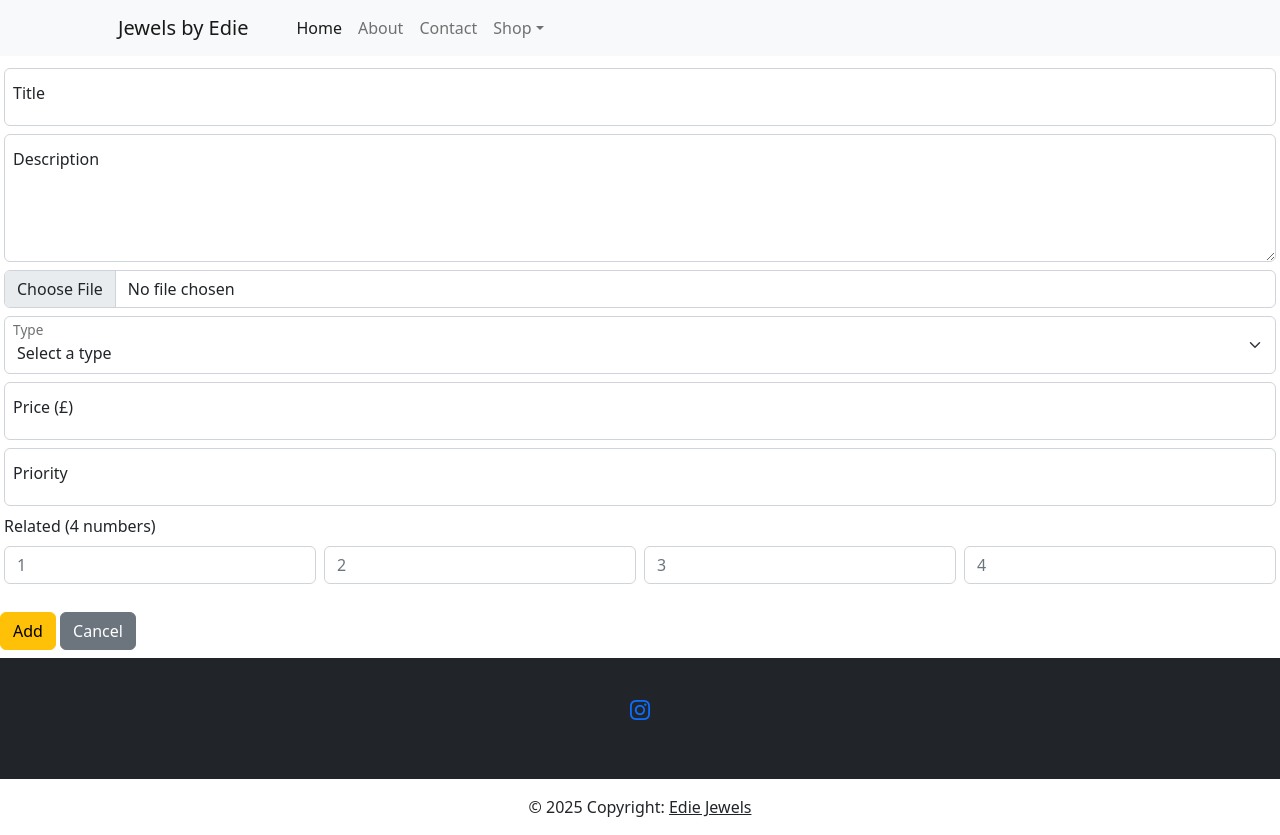
After one commit to coder-72/website, a Flask app: page /admin/add in a window 1280 px wide. The commit adds this page. Run offline with Flask 3, Linux system fonts and the light colour scheme; some libraries are stand-ins or nearby versions.

Commit message:
fully working with filler info

```diff
--- a/database.py
+++ b/database.py
@@ -71,13 +71,13 @@ def item_to_card(i):
     description = i["description"]
     price = i["price"]
     related = i["related"]
-    image = i["image"]
+    image = base64.b64encode(i["image"]).decode("utf-8")
     date = datetime.fromtimestamp(int(i["date"])).strftime("%m/%d/%Y")
     html = f"""
                 <div class="col mb-5">
                                 <div class="card h-100">
                                     <!-- Product image-->
-                                    <img class="card-img-top" src="{{ url_for(('static'), filename='assets/download.png')}}" alt="..." />
+                                    <img class="card-img-top" src="data:application/octet-stream;base64,{ image }" alt="..." />
                                     <!-- Product details-->
                                     <div class="card-body p-4">
                                         <div class="text-center">
@@ -103,18 +103,21 @@ def item_to_page(i):
     description = i["description"]
     price = i["price"]
     related = i["related"]
-    image = i["image"]
+    image = base64.b64encode(i["image"]).decode("utf-8")
     date = datetime.fromtimestamp(int(i["date"])).strftime("%m/%d/%Y")
     r_html = ""
     for r in related:
-        r_html += item_to_card(item(id))
+        if r != "" and isinstance(r, int):
+            r_html += f"""
+        r_html += item_to_card(item(int(id)))
+        """
 
 
     html = f"""
         <section class="py-5">
             <div class="container px-4 px-lg-5 my-5">
                 <div class="row gx-4 gx-lg-5 align-items-center">
-                    <div class="col-md-6"><img class="card-img-top mb-5 mb-md-0" src="https://dummyimage.com/600x700/dee2e6/6c757d.jpg" alt="..." /></div>
+                    <div class="col-md-6"><img class="card-img-top mb-5 mb-md-0" src="data:application/octet-stream;base64,{ image }" alt="..." /></div>
                     <div class="col-md-6">
                         <div class="small mb-1">ID: {id}</div>
                         <h1 class="display-5 fw-bolder">{title}</h1>
@@ -159,7 +162,7 @@ def get_new(lim=5):
     cursor = conn.cursor(cursor_factory=RealDictCursor)
 
     # execute sql and get results
-    cursor.execute("SELECT * FROM items ORDER BY date DESC LIMIT %s", [lim])
+    cursor.execute("SELECT * FROM items ORDER BY date DESC LIMIT %s;", (lim,))
     items = cursor.fetchall()
 
     # close cursor and connection
@@ -167,4 +170,13 @@ def get_new(lim=5):
 
     return items
 
+def delete(id):
+    cursor = conn.cursor(cursor_factory=RealDictCursor)
+
+    # execute sql and get results
+    cursor.execute("DELETE FROM items WHERE id = %s;", (id,))
+
+    # close cursor and connection
+    cursor.close()
+
 #add_item("test title", "test description description would go here", 10.001, "1,2,3,4", 1, get_bits(), )
--- a/main.py
+++ b/main.py
@@ -1,4 +1,5 @@
 import flask
+import admin
 import database
 from werkzeug.exceptions import HTTPException
 app = flask.Flask(__name__)
@@ -22,26 +23,31 @@ def shop(name:str):
     title = ""
     description = ""
     image = ""
-    items = database.get_items(name)
-    html += database.items_to_cards(items)
+    t = ""
     match name:
         case "other":
             title = "other"
             description = "jewelry"
             image = "assets/download.png"
+            t="other"
         case "necklaces":
             title = "necklace"
             description = "necklace"
             image = "assets/download.png"
+            t = "necklace"
         case "bracelets":
             title = "bracelet"
             description = "bracelet"
             image = "assets/download.png"
+            t = "bracelet"
         case _:
             title = "other"
             description = "other"
             image = "assets/download.png"
-    return flask.render_template("shop.html", items=html, title=title, subtitle=description, background_url=image)
+            t = "other"
+    items = database.get_items(title)
+    html += database.items_to_cards(items)
+    return flask.render_template("shop.html", items=html, title=title, subtitle=description, background_url=flask.url_for("static", filename=image))
 
 @app.route('/shop')
 def shop_all():
@@ -68,6 +74,38 @@ def error_handler(error):
 def about():
     return flask.render_template("about.html")
 
+@app.route('/admin/delete', methods=['POST'])
+def delete_item():
+    id = flask.request.form.get("id")
+    database.delete(id)
+    return flask.redirect(flask.url_for("dashboard"))
+
+@app.route('/admin/add', methods=['GET', 'POST'])
+def add_item():
+    if flask.request.method == "GET":
+        return flask.render_template("add.html")
+    else:
+        form = flask.request.form
+        title = form.get("title")
+        description = form.get("description")
+        image = flask.request.files.get("image").read()
+        t = form.get("type")
+        price = form.get("price")
+        priority = form.get("priority")
+        related = str([form.get("related1"), form.get("related2"), form.get("related3"), form.get("related4")])
+        database.add_item(title, description, float(price) ,str(related), float(priority),  image, str(t))
+        return flask.redirect(flask.url_for("dashboard"))
+
+
+@app.route('/admin')
+def dashboard():
+    html = admin.items_to_list(database.get_all())
+    return flask.render_template("admin dashboard.html", html=html)
+
+@app.route('/contact')
+def contact():
+    return flask.render_template("contact.html")
+
 #run app
 if __name__ == "__main__":
     app.run(host='0.0.0.0')
--- /dev/null
+++ b/templates/add.html
@@ -0,0 +1,71 @@
+{% extends 'base.html' %}
+{% block content %}
+<form id="addForm" class="needs-validation mb-2 mt-2" method="post" action="{{ url_for('add_item') }}" enctype="multipart/form-data" novalidate>
+    <div class="form-floating p-1 has-validation">
+        <input type="text" class="form-control" id="title" placeholder="Title" name="title" required>
+        <label for="title">Title</label>
+        <div class="invalid-feedback">Title is required.</div>
+    </div>
+
+    <div class="form-floating p-1 has-validation">
+        <textarea class="form-control" id="description" placeholder="Description" name="description" style="height: 8rem" required></textarea>
+        <label for="description">Description</label>
+        <div class="invalid-feedback">Description is required.</div>
+    </div>
+
+    <div class="form p-1 has-validation">
+        <input class="form-control" id="image" type="file" name="image" accept="image/*" required>
+        <div class="invalid-feedback">Please select an image file.</div>
+    </div>
+
+    <div class="form-floating p-1 has-validation">
+        <select class="form-select" id="type" name="type" required>
+            <option value="" selected disabled>Select a type</option>
+            <option value="bracelet">Bracelet</option>
+            <option value="necklace">Necklace</option>
+            <option value="other">Other</option>
+        </select>
+        <label for="type">Type</label>
+        <div class="invalid-feedback">Please choose a type.</div>
+    </div>
+
+    <div class="form-floating p-1 has-validation">
+        <input type="number" step="0.01" class="form-control" id="price" placeholder="Price" name="price" required>
+        <label for="price">Price (£)</label>
+        <div class="invalid-feedback">Please enter a valid price.</div>
+    </div>
+
+    <div class="form-floating p-1 has-validation">
+        <input type="number" step="1" class="form-control" id="priority" placeholder="Priority" name="priority" required>
+        <label for="priority">Priority</label>
+        <div class="invalid-feedback">Priority is required.</div>
+    </div>
+
+    <div class="p-1 has-validation">
+        <label class="form-label">Related (4 numbers)</label>
+        <div class="row g-2">
+            <div class="col-3">
+                <input type="number" class="form-control" id="related1" name="related1" placeholder="1">
+            </div>
+            <div class="col-3">
+                <input type="number" class="form-control" id="related2" name="related2" placeholder="2">
+            </div>
+            <div class="col-3">
+                <input type="number" class="form-control" id="related3" name="related3" placeholder="3">
+            </div>
+            <div class="col-3">
+                <input type="number" class="form-control" id="related4" name="related4" placeholder="4">
+            </div>
+        </div>
+        <div class="invalid-feedback">Please enter valid related numbers.</div>
+    </div>
+
+    <br />
+    <div>
+        <button class="btn btn-warning" id="add-button" type="submit">Add</button>
+        <a href="{{ url_for('dashboard') }}" class="btn btn-secondary">Cancel</a>
+    </div>
+</form>
+
+
+{% endblock %}
--- a/templates/base.html
+++ b/templates/base.html
@@ -23,6 +23,7 @@
                     <ul class="navbar-nav me-auto mb-2 mb-lg-0 ms-lg-4">
                         <li class="nav-item"><a class="nav-link active" aria-current="page" href="/">Home</a></li>
                         <li class="nav-item"><a class="nav-link" href="/about">About</a></li>
+                        <li class="nav-item"><a class="nav-link" href="/contact">Contact</a></li>
                         <li class="nav-item dropdown">
                             <a class="nav-link dropdown-toggle" id="navbarDropdown" href="#" role="button" data-bs-toggle="dropdown" aria-expanded="false">Shop</a>
                             <ul class="dropdown-menu" aria-labelledby="navbarDropdown">
--- a/templates/shop.html
+++ b/templates/shop.html
@@ -1,12 +1,12 @@
 {% extends 'base.html' %}
 {% block content %}
         <!-- Header-->
-        <header class="bg-dark py-5">
-            <div class="container px-4 px-lg-5 my-5" style="background-image: url('{{ url_for(('static'), filename='{{background_url}}')}}');
+        <header class="bg-dark py-5" style="background-image: url('{{background_url}}');
             background-size: cover;
             background-position: center;
             background-repeat: no-repeat;
            ">
+            <div class="container px-4 px-lg-5 my-5">
                 <div class="text-center text-white">
                     <h1 class="display-4 fw-bolder">{{title}}</h1>
                     <p class="lead fw-normal text-white-50 mb-0">{{subtitle}}</p>
```
Also changed, not shown: admin.py (added, +33 -0 lines), templates/admin dashboard.html (added, +16 -0 lines), templates/contact.html (added, +14 -0 lines).
